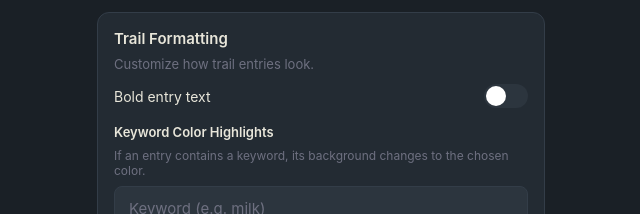
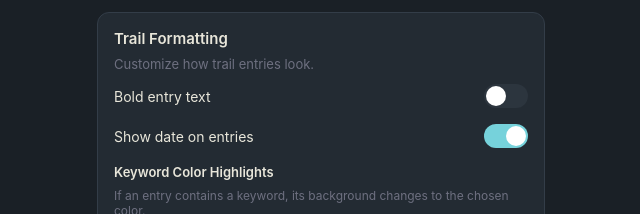
Before and after one commit to rehansarwarkhosa/BudgetWise, a React (Vite) app in the folder client/: page /settings in a window 1280 px wide. Shown: the part 1400-1614 px from the top of the page, without its empty margins (319-959 px from the left). Built offline with nearby package versions, Linux system fonts and the light colour scheme; no server answers.

Commit message:
Make trail date subtle with opacity and add settings toggle to show or hide date

```diff
--- a/client/src/pages/QuickTrail.jsx
+++ b/client/src/pages/QuickTrail.jsx
@@ -69,6 +69,7 @@ function getEntryHighlight(text, highlights) {
 export default function QuickTrail() {
   const { settings } = useSettings();
   const trailBold = settings?.trailBoldText || false;
+  const trailShowDate = settings?.trailShowDate !== false;
   const trailHighlights = useMemo(() => settings?.trailHighlights || [], [settings?.trailHighlights]);
   const reorderEnabled = settings?.trailReorderEnabled !== false;
   const reorderTapsNeeded = settings?.trailReorderTaps || 2;
@@ -593,9 +594,11 @@ export default function QuickTrail() {
                                     <IoAlarm size={11} color="var(--primary)" title="Has reminders" />
                                   )}
                                 </div>
-                                <div style={{ fontSize: 10, color: 'var(--text-muted)', marginTop: 1 }}>
-                                  {formatDate(entry.createdAt)}
-                                </div>
+                                {trailShowDate && (
+                                  <div style={{ fontSize: 9, color: 'var(--text-muted)', marginTop: 1, opacity: 0.6 }}>
+                                    {formatDate(entry.createdAt)}
+                                  </div>
+                                )}
                               </div>
                               <div style={{ display: 'flex', gap: 4 }}>
                                 <button className="btn-ghost" style={{ padding: 4 }} onClick={(e) => { e.stopPropagation(); startQuickEdit(entry); }}>
--- a/client/src/pages/Settings.jsx
+++ b/client/src/pages/Settings.jsx
@@ -333,6 +333,7 @@ export default function Settings() {
   const [confirmDeleteCategory, setConfirmDeleteCategory] = useState(null);
   const [emailNotificationsEnabled, setEmailNotificationsEnabled] = useState(true);
   const [trailBoldText, setTrailBoldText] = useState(false);
+  const [trailShowDate, setTrailShowDate] = useState(true);
   const [trailHighlights, setTrailHighlights] = useState([]);
   const [newKeyword, setNewKeyword] = useState('');
   const [newColor, setNewColor] = useState('#ef4444');
@@ -362,6 +363,7 @@ export default function Settings() {
       setTheme(settings.theme || 'dark');
       setEmailNotificationsEnabled(settings.emailNotificationsEnabled ?? true);
       setTrailBoldText(settings.trailBoldText || false);
+      setTrailShowDate(settings.trailShowDate ?? true);
       setTrailHighlights(settings.trailHighlights || []);
       setRoutineHighlights(settings.routineHighlights || []);
       const kdc = settings.kanbanDueDateColors || {};
@@ -946,6 +948,27 @@ export default function Settings() {
           </button>
         </div>
 
+        {/* Show date toggle */}
+        <div style={{ display: 'flex', alignItems: 'center', justifyContent: 'space-between', marginBottom: 16 }}>
+          <span style={{ fontSize: 14 }}>Show date on entries</span>
+          <button onClick={async () => {
+            const next = !trailShowDate;
+            setTrailShowDate(next);
+            try { await updateSettings({ trailShowDate: next }); await refetchSettings(); setInitialized(false); }
+            catch (err) { toast.error(err.message); setTrailShowDate(!next); }
+          }} style={{
+            width: 44, height: 24, borderRadius: 12, border: 'none', cursor: 'pointer',
+            background: trailShowDate ? 'var(--primary)' : 'var(--bg-input)',
+            position: 'relative', transition: 'background 0.2s',
+          }}>
+            <span style={{
+              position: 'absolute', top: 2, left: trailShowDate ? 22 : 2,
+              width: 20, height: 20, borderRadius: '50%', background: 'white',
+              transition: 'left 0.2s',
+            }} />
+          </button>
+        </div>
+
         {/* Keyword highlights */}
         <HighlightEditor
           highlights={trailHighlights}
```
